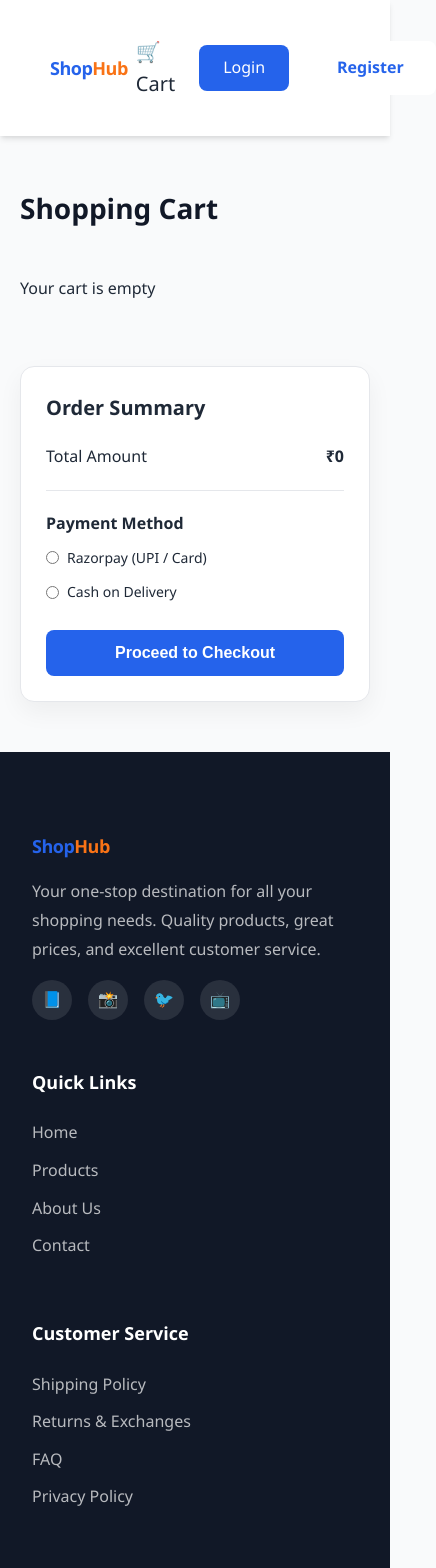
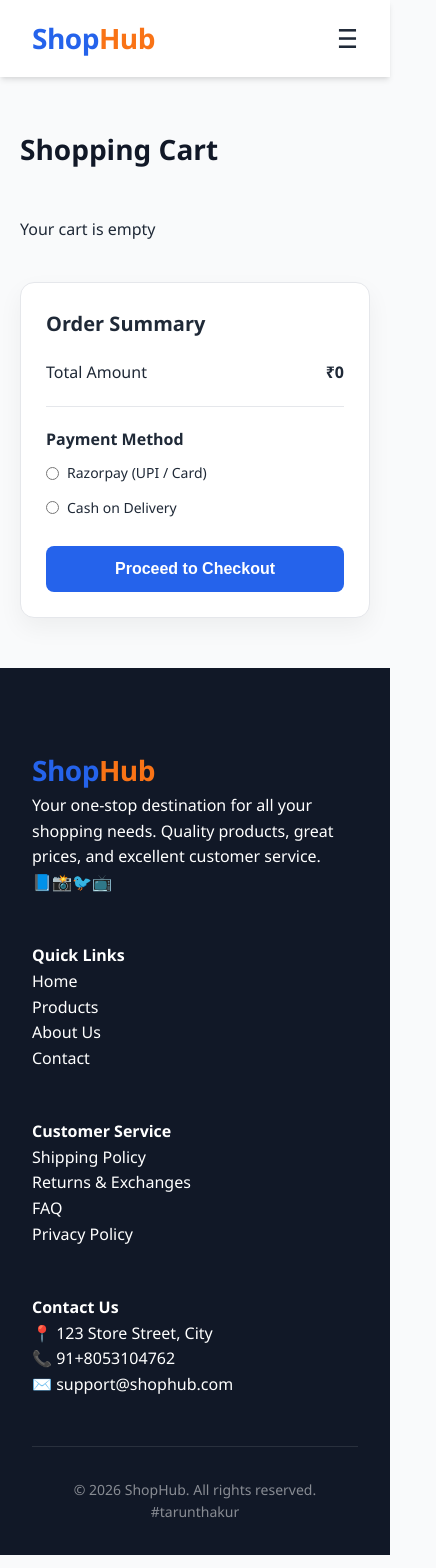
Before and after one commit to tarun8053/Full-stack-Ecommerce-website, a React (Vite) app in the folder frontent/ecommerce-frontent/: page /cart in a window 390 px wide. Shown: the top 1568 px of the page, 436 px wide, since content can reach past the window. Built offline with nearby package versions, Linux system fonts and the light colour scheme.

Commit message:
header fixed

```diff
--- a/frontent/ecommerce-frontent/src/Componet/Header.jsx
+++ b/frontent/ecommerce-frontent/src/Componet/Header.jsx
@@ -5,6 +5,7 @@ import { NavLink, useNavigate } from "react-router-dom";
 export default function Header() {
 
   const [isLogin, setIsLogin] = useState(false);
+  const [menuOpen, setMenuOpen] = useState(false);
   const navigate = useNavigate();
 
   useEffect(() => {
@@ -21,7 +22,6 @@ export default function Header() {
   };
 
   return (
-    <div>
     <header className="header">
       <nav className="navbar">
 
@@ -29,7 +29,12 @@ export default function Header() {
           Shop<span>Hub</span>
         </NavLink>
 
-          <ul className="nav-menu">
+        {/* Hamburger Menu */}
+        <div className="menu-toggle" onClick={() => setMenuOpen(!menuOpen)}>
+          ☰
+        </div>
+
+        <ul className={`nav-menu ${menuOpen ? "active" : ""}`}>
           <li><NavLink to="/" className="nav-link">Home</NavLink></li>
           <li><NavLink to="/category" className="nav-link">Shop</NavLink></li>
           <li><NavLink to="/Allproduct" className="nav-link">All Products</NavLink></li>
@@ -37,9 +42,7 @@ export default function Header() {
         </ul>
 
         <div className="nav-actions">
-            <span className="nav-icon">
-              🛒 <NavLink to="/cart" className="nav-link">Cart</NavLink>
-            </span>
+          <NavLink to="/cart" className="nav-link">🛒 Cart</NavLink>
 
           {isLogin ? (
             <button onClick={handleLogout} className="btn-primary-logout">
@@ -51,11 +54,9 @@ export default function Header() {
               <NavLink to="/register" className="btn-secondary">Register</NavLink>
             </>
           )}
-
         </div>
 
       </nav>
     </header>
-    </div>
   );
 }
--- a/frontent/ecommerce-frontent/src/styles/home.css
+++ b/frontent/ecommerce-frontent/src/styles/home.css
@@ -42,6 +42,7 @@ ul {
 /* ========================================
    Header / Navigation
    ======================================== */
+
 .header {
   background: var(--white);
   box-shadow: var(--shadow);
@@ -57,6 +58,7 @@ ul {
   display: flex;
   justify-content: space-between;
   align-items: center;
+  position: relative; /* important for mobile menu */
 }
 
 .logo {
@@ -135,6 +137,9 @@ ul {
   transform: translateY(-2px);
   box-shadow: var(--shadow);
 }
+
+/* Logout button */
+
 .btn-primary-logout{
   padding:10px 22px;
   border:none;
@@ -146,26 +151,21 @@ ul {
   cursor:pointer;
   position:relative;
   overflow:hidden;
-
   background:linear-gradient(135deg,#ef4444,#dc2626);
   box-shadow:0 4px 15px rgba(239,68,68,0.35);
-
   transition:all 0.35s ease;
 }
 
-/* Hover effect */
 .btn-primary-logout:hover{
   transform:translateY(-2px);
   box-shadow:0 8px 25px rgba(239,68,68,0.55);
   background:linear-gradient(135deg,#f87171,#ef4444);
 }
 
-/* Click effect */
 .btn-primary-logout:active{
   transform:scale(0.96);
 }
 
-/* Shine animation */
 .btn-primary-logout::before{
   content:"";
   position:absolute;
@@ -192,9 +192,60 @@ ul {
   }
 }
 
+/* ============================= */
+/* Hamburger */
+/* ============================= */
+
+.menu-toggle{
+  display:none;
+  font-size:26px;
+  cursor:pointer;
+}
+
+/* ============================= */
+/* Mobile Header */
+/* ============================= */
+
+@media (max-width:768px){
+
+.menu-toggle{
+  display:block;
+}
+
+/* mobile menu */
+
+.nav-menu{
+  position:absolute;
+  top:70px;
+  left:0;
+  width:100%;
+  background:#fff;
+
+  flex-direction:column;
+  align-items:center;
+  gap:20px;
+
+  padding:20px 0;
+
+  transform:translateY(-150%);
+  transition:0.3s ease;
+  z-index:999;
+}
+
+.nav-menu.active{
+  transform:translateY(0);
+}
+
+.nav-actions{
+  display:none;
+}
+
+}
+
 /* ========================================
    Hero Section
    ======================================== */
+
 .hero {
   background: linear-gradient(135deg, #667eea 0%, #764ba2 100%);
   padding: 6rem 2rem;
@@ -261,10 +312,6 @@ ul {
   color: var(--primary-color);
 }
 
-.hero-image {
-  position: relative;
-}
-
 .hero-image img {
   width: 100%;
   max-width: 500px;
@@ -273,8 +320,9 @@ ul {
 }
 
 /* ========================================
-   Features Section
+   Features
    ======================================== */
+
 .features {
   padding: 5rem 2rem;
   background: var(--white);
@@ -312,62 +360,10 @@ ul {
   font-size: 1.5rem;
 }
 
-.feature-card h3 {
-  font-size: 1.125rem;
-  margin-bottom: 0.5rem;
-}
-
-.feature-card p {
-  color: var(--gray-color);
-  font-size: 0.875rem;
-}
-
-
-
-/* ========================================
-   Banner Section
-   ======================================== */
-.banner {
-  background: linear-gradient(135deg, #f97316 0%, #ea580c 100%);
-  padding: 5rem 2rem;
-}
-
-.banner-content {
-  max-width: 1200px;
-  margin: 0 auto;
-  display: grid;
-  grid-template-columns: 1fr 1fr;
-  gap: 4rem;
-  align-items: center;
-}
-
-.banner-text h2 {
-  font-size: 2.5rem;
-  font-weight: 700;
-  color: var(--white);
-  margin-bottom: 1rem;
-}
-
-.banner-text p {
-  font-size: 1.125rem;
-  color: rgba(255, 255, 255, 0.9);
-  margin-bottom: 2rem;
-}
-
-.banner-image img {
-  width: 100%;
-  max-width: 400px;
-  border-radius: 16px;
-  box-shadow: var(--shadow-lg);
-}
-
-
-
-
-
 /* ========================================
    Footer
    ======================================== */
+
 .footer {
   background: #111827;
   padding: 5rem 2rem 2rem;
@@ -382,373 +378,45 @@ ul {
   gap: 3rem;
 }
 
-.footer-brand p {
-  color: rgba(255, 255, 255, 0.7);
-  margin: 1rem 0;
-  line-height: 1.8;
-}
-
-.social-links {
-  display: flex;
-  gap: 1rem;
-}
-
-.social-link {
-  width: 40px;
-  height: 40px;
-  background: rgba(255, 255, 255, 0.1);
-  border-radius: 50%;
-  display: flex;
-  align-items: center;
-  justify-content: center;
-  transition: var(--transition);
-}
-
-.social-link:hover {
-  background: var(--primary-color);
-}
-
-.footer-column h4 {
-  font-size: 1.125rem;
-  margin-bottom: 1.5rem;
-}
-
-.footer-column ul li {
-  margin-bottom: 0.75rem;
-}
-
-.footer-column a {
-  color: rgba(255, 255, 255, 0.7);
-  transition: var(--transition);
-}
-
-.footer-column a:hover {
-  color: var(--white);
-  padding-left: 5px;
-}
-
 .footer-bottom {
   max-width: 1200px;
   margin: 3rem auto 0;
   padding-top: 2rem;
-  border-top: 1px solid rgba(255, 255, 255, 0.1);
+  border-top: 1px solid rgba(255,255,255,0.1);
   text-align: center;
-  color: rgba(255, 255, 255, 0.5);
+  color: rgba(255,255,255,0.5);
   font-size: 0.875rem;
 }
 
 /* ========================================
-   Mobile Responsive
+   Responsive
    ======================================== */
-@media (max-width: 1024px) {
-  .hero-content {
-    grid-template-columns: 1fr;
-    text-align: center;
-  }
-
-  .hero-buttons {
-    justify-content: center;
-  }
-
-  .hero-image {
-    display: none;
-  }
-
-  .features-grid {
-    grid-template-columns: repeat(2, 1fr);
-  }
-
-  .categories-grid {
-    grid-template-columns: repeat(2, 1fr);
-  }
-
-  .products-grid {
-    grid-template-columns: repeat(2, 1fr);
-  }
-
-  .banner-content {
-    grid-template-columns: 1fr;
-    text-align: center;
-  }
-
-  .banner-image {
-    display: none;
-  }
-
-  .footer-content {
-    grid-template-columns: repeat(2, 1fr);
-  }
-}
-
-@media (max-width: 768px) {
-  .nav-menu {
-    display: none;
-  }
-
-  .hero-text h1 {
-    font-size: 2.5rem;
-  }
-
-  .section-header h2 {
-    font-size: 2rem;
-  }
-
-  .newsletter-form {
-    flex-direction: column;
-  }
-}
-
-@media (max-width: 480px) {
-  .features-grid {
-    grid-template-columns: 1fr;
-  }
-
-  .categories-grid {
-    grid-template-columns: 1fr;
-  }
-
-  .products-grid {
-    grid-template-columns: 1fr;
-  }
-
-  .footer-content {
-    grid-template-columns: 1fr;
-  }
-}
-
-/* ============================= */
-/* Laptop (1024px and below) */
-/* ============================= */
 
 @media (max-width:1024px){
 
-.cart-page{
-  grid-template-columns:1.5fr 1fr;
-  gap:25px;
+.hero-content{
+  grid-template-columns:1fr;
+  text-align:center;
 }
 
-.cart-item{
-  padding:16px;
+.features-grid{
+  grid-template-columns:repeat(2,1fr);
 }
 
-.product-img{
-  width:85px;
-  height:85px;
-}
-
-.cart-heading{
-  font-size:24px;
-}
-
-.checkout-btn{
-  padding:12px;
-  font-size:15px;
+.footer-content{
+  grid-template-columns:repeat(2,1fr);
 }
 
 }
 
+@media (max-width:480px){
 
-/* ============================= */
-/* Tablet (768px and below) */
-/* ============================= */
-
-@media (max-width:768px){
-
-.cart-page{
+.features-grid{
   grid-template-columns:1fr;
 }
 
-.cart-summary{
-  margin-top:20px;
-  position:relative;
-  top:0;
-}
-
-.cart-item{
-  gap:15px;
-}
-
-.product-img{
-  width:80px;
-  height:80px;
-}
-
-.cart-heading{
-  font-size:22px;
-}
-
-.summary-row{
-  font-size:15px;
+.footer-content{
+  grid-template-columns:1fr;
 }
 
 }
-
-
-/* ============================= */
-/* Mobile (480px and below) */
-/* ============================= */
-
-@media (max-width:480px){
-
-.cart-page{
-  padding:30px 15px;
-}
-
-.cart-item{
-  flex-direction:column;
-  align-items:flex-start;
-}
-
-.product-img{
-  width:100%;
-  height:180px;
-}
-
-.product-info{
-  width:100%;
-}
-
-.qty-box{
-  margin-top:10px;
-}
-
-.item-total{
-  align-self:flex-end;
-  margin-top:8px;
-}
-
-.checkout-btn{
-  font-size:14px;
-  padding:11px;
-}
-
-.cart-heading{
-  font-size:20px;
-}
-
-}
-/* ============================= */
-/* Laptop (max-width:1024px) */
-/* ============================= */
-
-@media (max-width:1024px){
-
-.cart-page{
-  grid-template-columns:1.5fr 1fr;
-  gap:25px;
-}
-
-/* header */
-
-.header{
-  padding:14px 25px;
-}
-
-.nav-links{
-  gap:18px;
-}
-
-.logo{
-  font-size:22px;
-}
-
-}
-
-
-/* ============================= */
-/* Tablet (max-width:768px) */
-/* ============================= */
-
-@media (max-width:768px){
-
-.cart-page{
-  grid-template-columns:1fr;
-}
-
-.cart-summary{
-  margin-top:25px;
-  position:relative;
-  top:0;
-}
-
-.cart-item{
-  gap:14px;
-}
-
-.product-img{
-  width:80px;
-  height:80px;
-}
-
-/* header */
-
-.header{
-  padding:12px 18px;
-}
-
-.nav-links{
-  gap:12px;
-  font-size:14px;
-}
-
-.logo{
-  font-size:20px;
-}
-
-}
-
-
-/* ============================= */
-/* Mobile (max-width:480px) */
-/* ============================= */
-
-@media (max-width:480px){
-
-.cart-page{
-  padding:30px 15px;
-}
-
-.cart-item{
-  flex-direction:column;
-  align-items:flex-start;
-}
-
-.product-img{
-  width:100%;
-  height:180px;
-}
-
-.product-info{
-  width:100%;
-}
-
-.item-total{
-  align-self:flex-end;
-  margin-top:8px;
-}
-
-/* header */
-
-.header{
-  flex-direction:column;
-  align-items:flex-start;
-  gap:10px;
-}
-
-.nav-links{
-  width:100%;
-  justify-content:space-between;
-  flex-wrap:wrap;
-  gap:8px;
-}
-
-.logo{
-  font-size:18px;
-}
-
-.checkout-btn{
-  font-size:14px;
-  padding:11px;
-}
-
-}
```
Lines whose indentation alone changed are shown as unchanged.
